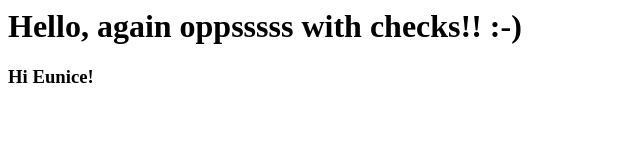
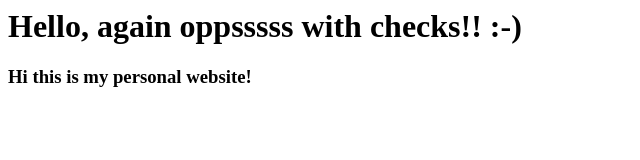
Before and after one commit to olamilekan000/html-test, a plain HTML site: page index.html in a window 1280 px wide. Shown: the whole page, without its empty margins (0-640 px from the left). Drawn offline with Linux system fonts and the light colour scheme.

Commit message:
Update index.html

```diff
--- a/index.html
+++ b/index.html
@@ -1,4 +1,4 @@
 <html>
     <h1>Hello, again oppsssss with checks!! :-)</h1>
-    <h3>Hi Eunice!</h3>
+    <h3>Hi this is my personal website!</h3>
 </html>
```
